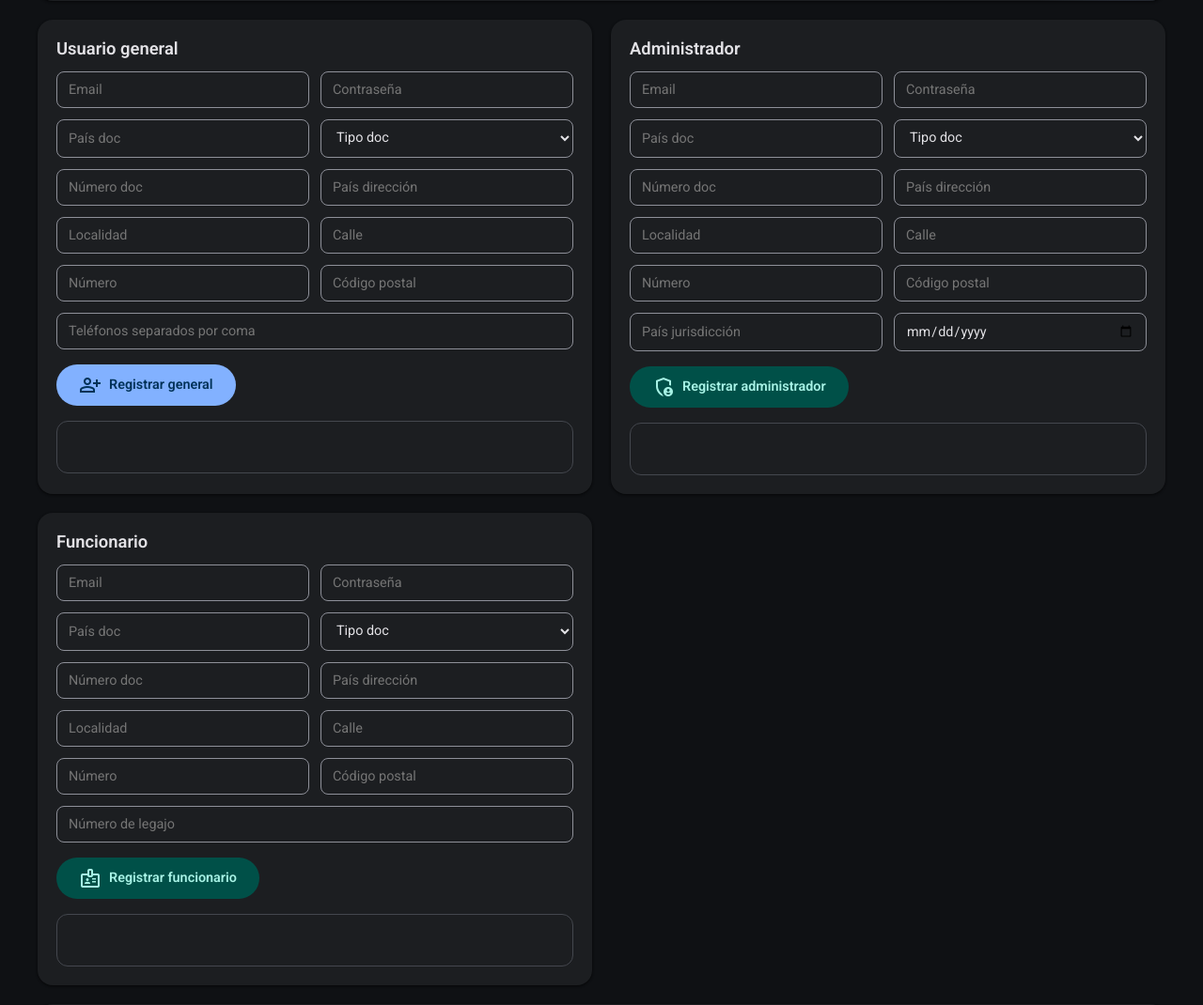
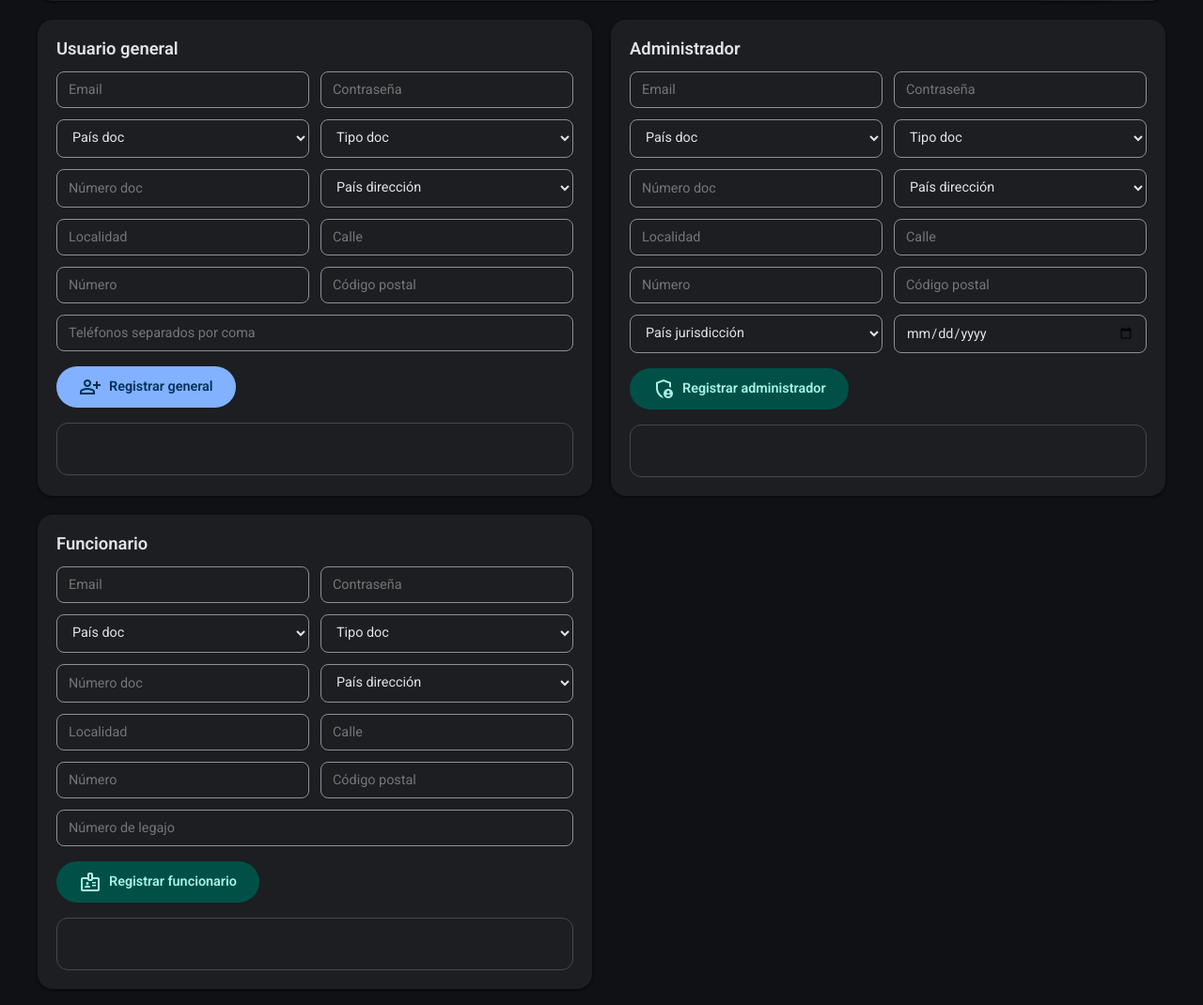
Before and after one commit to Rodri240/BD2Python, a Flask app: template TicketWorldCup/Template/registro.html in a window 1280 px wide. Shown: the part 373-1443 px from the top of the page at 94% size. Run offline with Flask 3, Linux system fonts and the light colour scheme; the template is opened without the code that fills it, so the values that code supplies are empty; the visitor is signed in with stand-in values (Sample User, id 1).

Commit message:
combo boxes for countries

```diff
--- a/TicketWorldCup/Template/registro.html
+++ b/TicketWorldCup/Template/registro.html
@@ -15,7 +15,7 @@
     <div class="form-grid">
       <input id="u_email" placeholder="Email" />
       <input id="u_passw" placeholder="Contraseña" type="password" />
-      <input id="u_docPais" placeholder="País doc" />
+      <select id="u_docPais" class="select-pais"><option value="">País doc</option></select>
       <select id="u_docTipo">
         <option value="">Tipo doc</option>
         <option value="CI">CI</option>
@@ -24,7 +24,7 @@
         <option value="SSN">Número de Seguro Social (SSN - USA)</option>
       </select>
       <input id="u_docNumero" placeholder="Número doc" />
-      <input id="u_dirPais" placeholder="País dirección" />
+      <select id="u_dirPais" class="select-pais"><option value="">País dirección</option></select>
       <input id="u_dirLocalidad" placeholder="Localidad" />
       <input id="u_dirCalle" placeholder="Calle" />
       <input id="u_dirNumero" placeholder="Número" />
@@ -40,7 +40,7 @@
     <div class="form-grid">
       <input id="a_email" placeholder="Email" />
       <input id="a_passw" placeholder="Contraseña" type="password" />
-      <input id="a_docPais" placeholder="País doc" />
+      <select id="a_docPais" class="select-pais"><option value="">País doc</option></select>
       <select id="a_docTipo">
         <option value="">Tipo doc</option>
         <option value="CI">CI</option>
@@ -50,12 +50,12 @@
         <option value="RES">Doc. de Residencia</option>
       </select>
       <input id="a_docNumero" placeholder="Número doc" />
-      <input id="a_dirPais" placeholder="País dirección" />
+      <select id="a_dirPais" class="select-pais"><option value="">País dirección</option></select>
       <input id="a_dirLocalidad" placeholder="Localidad" />
       <input id="a_dirCalle" placeholder="Calle" />
       <input id="a_dirNumero" placeholder="Número" />
       <input id="a_dirCodigoPostal" placeholder="Código postal" />
-      <input id="a_paisJurisdiccion" placeholder="País jurisdicción" />
+      <select id="a_paisJurisdiccion" class="select-pais"><option value="">País jurisdicción</option></select>
       <input id="a_fechaAsignacionCargo" type="date" />
     </div>
     <div class="actions"><button class="btn tonal" onclick="registrarAdmin()"><span class="material-symbols-outlined">admin_panel_settings</span> Registrar administrador</button></div>
@@ -67,7 +67,7 @@
     <div class="form-grid">
       <input id="f_email" placeholder="Email" />
       <input id="f_passw" placeholder="Contraseña" type="password" />
-      <input id="f_docPais" placeholder="País doc" />
+      <select id="f_docPais" class="select-pais"><option value="">País doc</option></select>
       <select id="f_docTipo">
         <option value="">Tipo doc</option>
         <option value="CI">CI</option>
@@ -77,7 +77,7 @@
         <option value="RES">Doc. de Residencia</option>
       </select>
       <input id="f_docNumero" placeholder="Número doc" />
-      <input id="f_dirPais" placeholder="País dirección" />
+      <select id="f_dirPais" class="select-pais"><option value="">País dirección</option></select>
       <input id="f_dirLocalidad" placeholder="Localidad" />
       <input id="f_dirCalle" placeholder="Calle" />
       <input id="f_dirNumero" placeholder="Número" />
@@ -139,6 +139,31 @@
 {% endblock %}
 
 {% block scripts %}
+<script>
+  const PAISES = [
+    "Uruguay","Argentina","Brasil","Chile","Paraguay","Bolivia","Colombia","Ecuador","Perú","Venezuela",
+    "México","USA","Canadá","Costa Rica","Honduras","Guatemala","El Salvador","Nicaragua","Panamá","Cuba",
+    "República Dominicana","Haití","Jamaica","Trinidad y Tobago","Barbados","Bahamas",
+    "Alemania","Francia","España","Italia","Portugal","Inglaterra","Países Bajos","Bélgica","Suiza","Austria",
+    "Polonia","Croacia","Serbia","Eslovenia","Eslovaquia","República Checa","Hungría","Rumanía","Bulgaria","Grecia",
+    "Suecia","Noruega","Dinamarca","Finlandia","Islandia","Irlanda","Escocia","Gales",
+    "Rusia","Ucrania","Turquía","Georgia","Armenia","Azerbaiyán",
+    "Marruecos","Senegal","Nigeria","Camerún","Ghana","Costa de Marfil","Túnez","Argelia","Egipto","Sudáfrica",
+    "Japón","Corea del Sur","Arabia Saudita","Irán","Qatar","Australia","Nueva Zelanda",
+    "China","India","Indonesia","Filipinas","Tailandia","Vietnam","Malasia",
+    "Albania","Andorra","Bosnia y Herzegovina","Bielorrusia","Estonia","Letonia","Lituania","Luxemburgo",
+    "Malta","Moldavia","Montenegro","Macedonia del Norte","San Marino","Kosovo"
+  ].sort((a, b) => a.localeCompare(b, 'es'));
+
+  function poblarSelectPaises() {
+    const opciones = PAISES.map(p => `<option value="${p}">${p}</option>`).join('');
+    document.querySelectorAll('.select-pais').forEach(sel => {
+      sel.innerHTML = sel.options[0].outerHTML + opciones;
+    });
+  }
+
+  document.addEventListener('DOMContentLoaded', poblarSelectPaises);
+</script>
 <script>
   let usuarioActual = null;
 
```
Also changed, not shown: TicketWorldCup/Template/registro_publico.html (+27 -2 lines).
